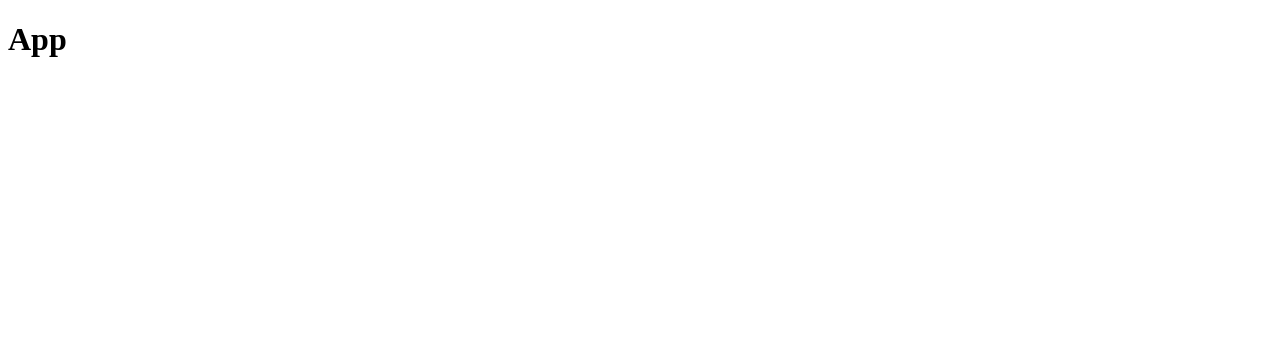
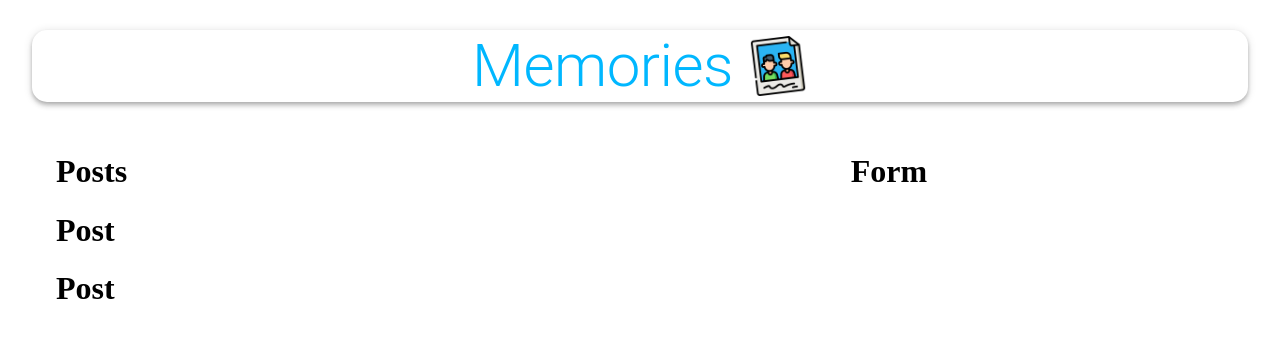
Before and after one commit to santidev4/memories, a React (Create React App) app in the folder client/: page / in a window 1280 px wide. Shown: the top 338 px of the page. Built offline with nearby package versions, Linux system fonts and the light colour scheme.

Commit message:
using material-ui

```diff
--- a/client/package.json
+++ b/client/package.json
@@ -4,7 +4,7 @@
   "private": true,
   "proxy": "https://memories-project-part4.herokuapp.com/",
   "dependencies": {
-    "@material-ui/core": "^4.9.10",
+    "@material-ui/core": "^4.12.4",
     "@material-ui/icons": "^4.9.1",
     "@material-ui/lab": "^4.0.0-alpha.58",
     "@testing-library/jest-dom": "^4.2.4",
--- a/client/src/App.js
+++ b/client/src/App.js
@@ -1,10 +1,33 @@
 import React from "react";
+import { Container, AppBar, Typography, Grow, Grid } from "@material-ui/core";
+
+import Posts from "./components/Posts/Posts";
+import Form from "./components/Form/Form";
+
+import memories from "./images/memories.png";
+import useStyles from "./styles"
 
 export default function App(){
+    const classes = useStyles();
 
     return(
-        <div>
-            <h1>App</h1>
-        </div>
+        <Container maxWidth="lg">
+            <AppBar className={classes.appBar} position="static" color="inherit">
+                <Typography className={classes.heading} variant="h2" align="center">Memories</Typography>
+                <img className={classes.image} src={memories} alt="memories" height="60" />
+            </AppBar>
+            <Grow in>
+                <Container>
+                    <Grid container justify="space-between" alignItems="stretch" spacing={3}>
+                        <Grid item xs={12} sm={7}>
+                            <Posts />
+                        </Grid>
+                        <Grid item xs={12} sm={4}>
+                            <Form />
+                        </Grid>
+                    </Grid>
+                </Container>
+            </Grow>
+        </Container>
     )
 }
--- /dev/null
+++ b/client/src/components/Form/Form.js
@@ -0,0 +1,9 @@
+import React from "react";
+
+export default function Form(){
+    return(
+        <h1>
+            Form
+        </h1>
+    )
+}
--- /dev/null
+++ b/client/src/components/Posts/Post/Post.js
@@ -0,0 +1,9 @@
+import React from "react";
+
+export default function Post(){
+    return(
+        <h1>
+            Post
+        </h1>
+    )
+}
--- /dev/null
+++ b/client/src/components/Posts/Posts.js
@@ -0,0 +1,14 @@
+import React from "react";
+import Post from "./Post/Post"
+
+export default function Posts(){
+    return(
+        <>
+            <h1>
+                Posts
+            </h1>
+            <Post />
+            <Post />
+        </>
+    )
+}
--- /dev/null
+++ b/client/src/styles.js
@@ -0,0 +1,18 @@
+import { makeStyles } from '@material-ui/core/styles';
+
+export default makeStyles(() => ({
+  appBar: {
+    borderRadius: 15,
+    margin: '30px 0',
+    display: 'flex',
+    flexDirection: 'row',
+    justifyContent: 'center',
+    alignItems: 'center',
+  },
+  heading: {
+    color: 'rgba(0,183,255, 1)',
+  },
+  image: {
+    marginLeft: '15px',
+  },
+}));
```
Also changed, not shown: client/src/components/Form/styles.js (added), client/src/components/Posts/Post/styles.js (added), client/src/components/Posts/styles.js (added), client/src/images/memories.png (added), 1 other file (tests, documents, lock files or other folders).
